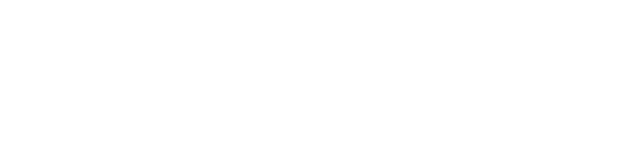
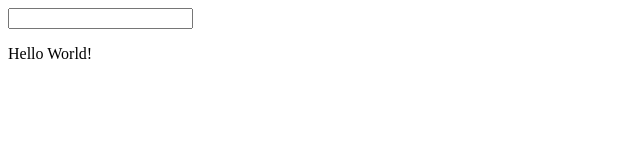
Before and after one commit to Ch-Farhan/Vuejs-complete, a plain HTML site: page index.html in a window 1280 px wide. Shown: the whole page, without its empty margins (0-640 px from the left). Drawn offline with nearby package versions, Linux system fonts and the light colour scheme.

Commit message:
Sorry Wrong! not  up video 002 Lets Create our First VueJS Application, this is upto 003 Extending the VueJS Application

```diff
--- a/css/app.js
+++ b/css/app.js
@@ -1,3 +1,4 @@
+// 003 Extending the VueJS Application
 new Vue({
     el: '#app',
     data: {
--- a/index.html
+++ b/index.html
@@ -13,12 +13,12 @@
 
 <body>
     <!--
-        002 Lets Create our First VueJS Application
-     -->
-    <!-- <div id="app">
+        003 Extending the VueJS Application
+    -->
+    <div id="app">
         <input type="text" v-on:input="changeTitle">
         <p>{{ title }}</p>
-    </div> -->
+    </div>
 
 
     <script src="css/app.js"></script>
```
